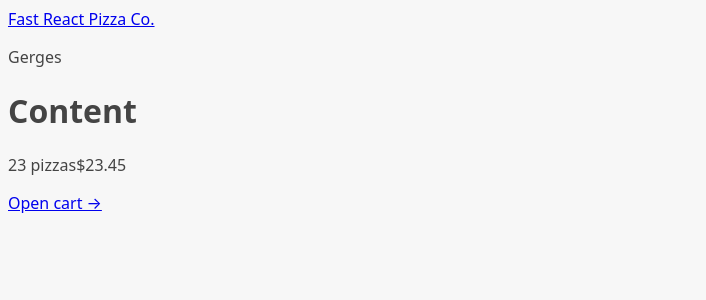
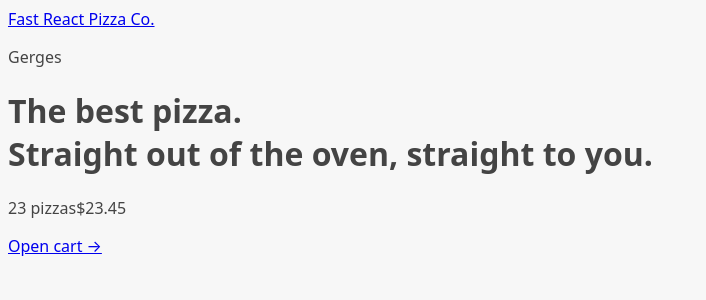
Before and after one commit to G3RGES/fast-react-pizza, a React (Vite) app: page / in a window 1280 px wide. Shown: the top 300 px of the page, without its empty margins (0-706 px from the left). Built offline with nearby package versions, Linux system fonts and the light colour scheme.

Commit message:
Update AppLayout.jsx

```diff
--- a/src/ui/AppLayout.jsx
+++ b/src/ui/AppLayout.jsx
@@ -1,3 +1,4 @@
+import { Outlet } from "react-router-dom";
 import CartOverview from "../features/cart/CartOverview";
 import Header from "./Header";
 
@@ -7,7 +8,7 @@ function AppLayout() {
       <Header />
 
       <main>
-        <h1>Content</h1>
+        <Outlet />
       </main>
 
       <CartOverview />
```
